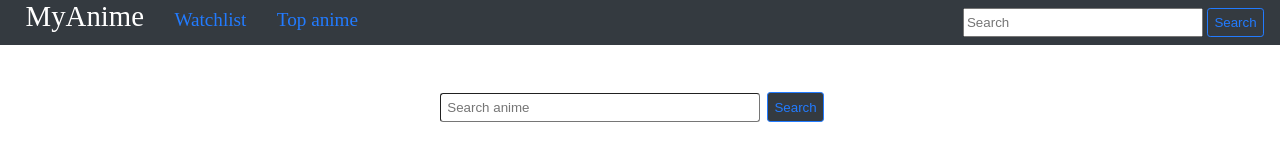
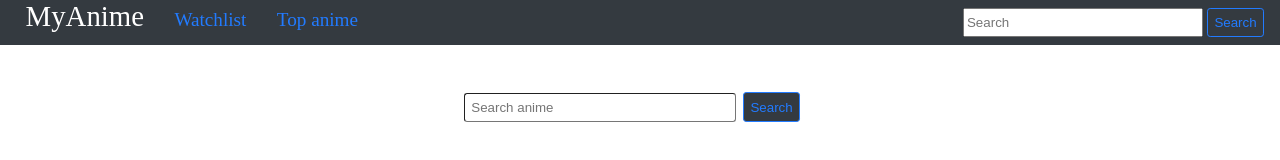
Before and after one commit to james-aguirre/MyAnime, a website: page index.html in a window 1280 px wide. Drawn offline with Linux system fonts and the light colour scheme.

Commit message:
small tweak to homesearch bar length

```diff
--- a/css/styles.css
+++ b/css/styles.css
@@ -56,7 +56,7 @@ button:hover {
 }
 
 #homesearch {
-  width: 20rem;
+  width: 17rem;
   height: 1.8rem;
   border-width: 0.05rem;
   margin-right: 0.2rem;
```
